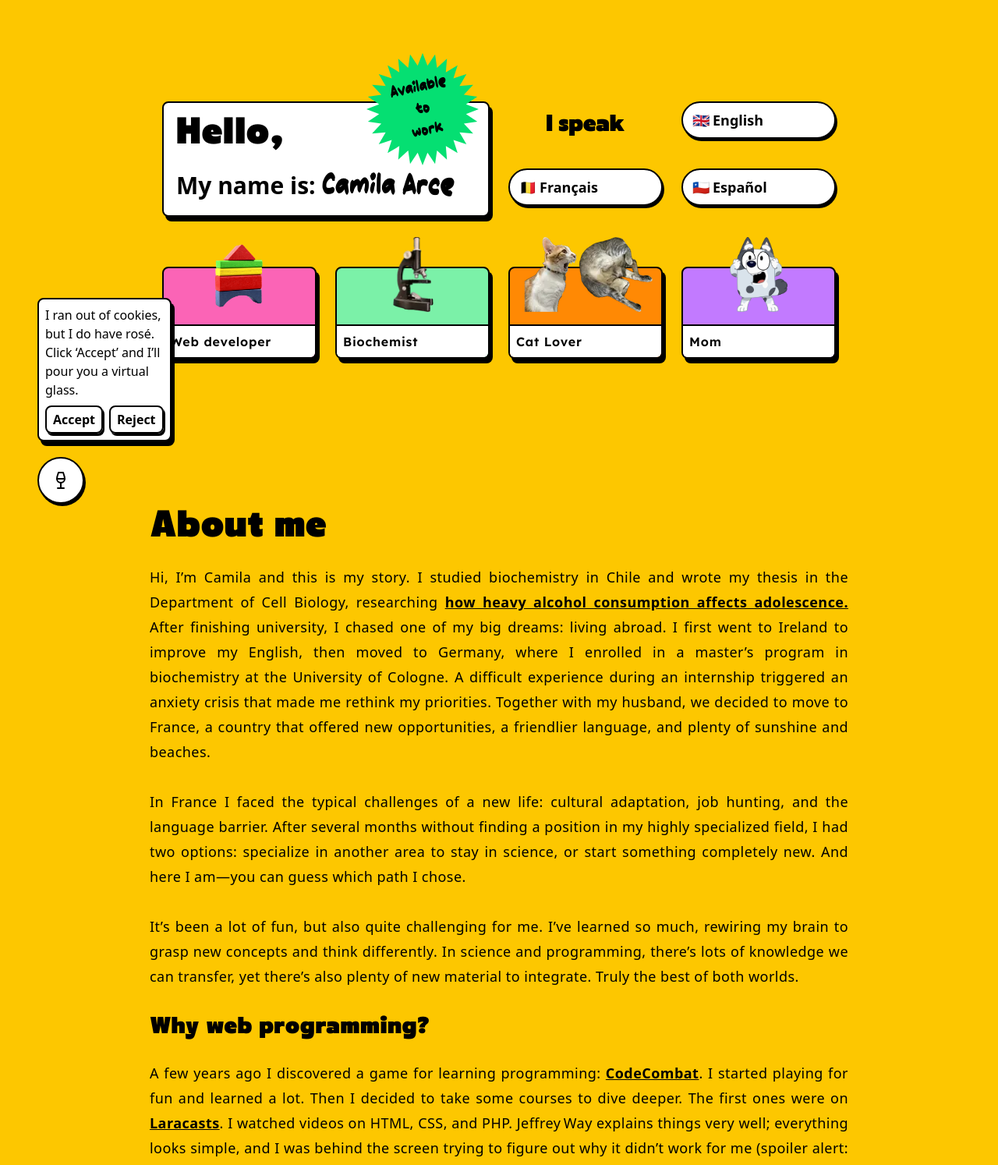
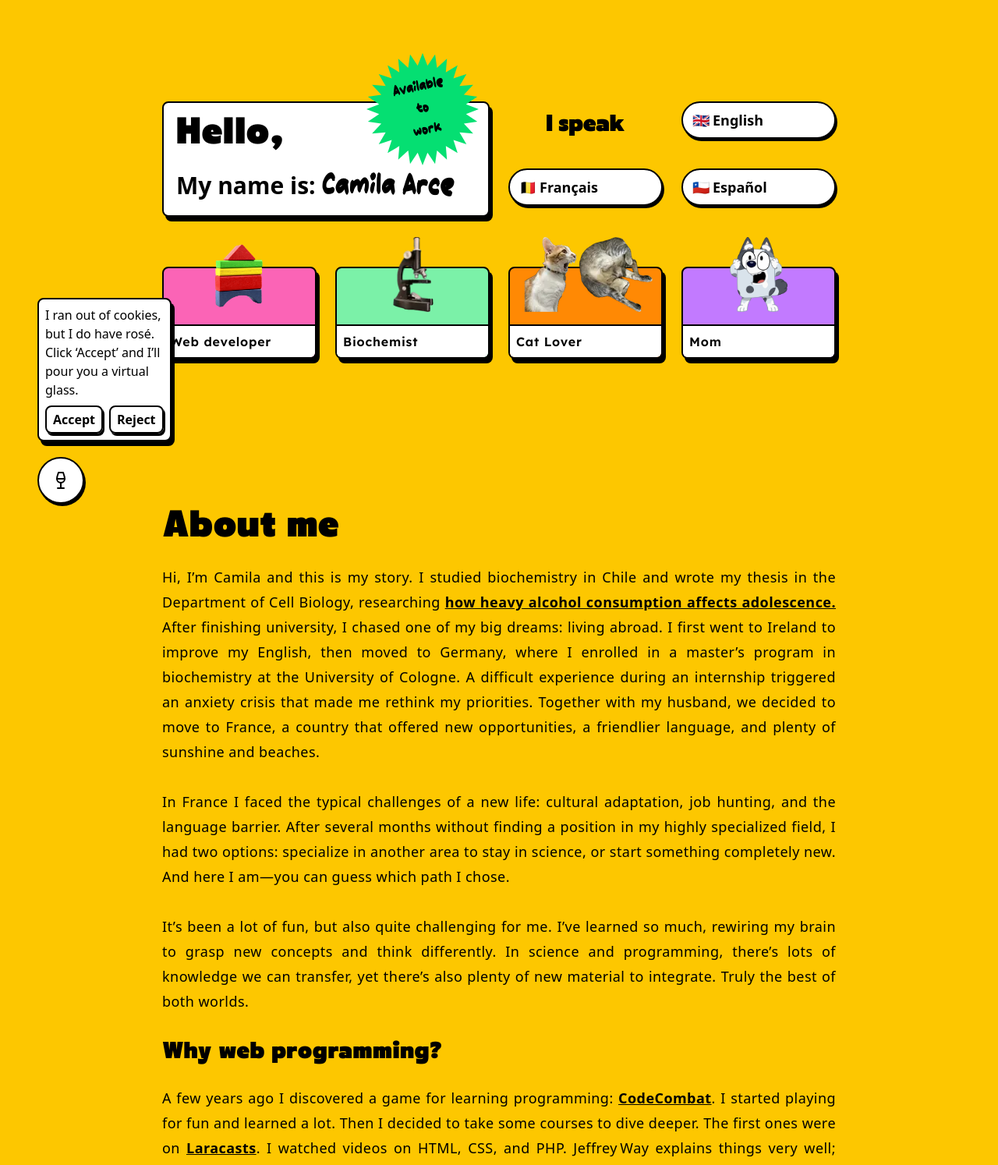
Before and after one commit to cararcel/camiarce.dev, an Astro site: page / in a window 1280 px wide. Shown: the part 106-1600 px from the top of the page at 78% size. Built offline with nearby package versions, Linux system fonts and the light colour scheme; Astro itself is replaced by a stand-in of ours.

Commit message:
fix-paddiing and fontsize

```diff
--- a/src/components/astro/content/AboutMe.astro
+++ b/src/components/astro/content/AboutMe.astro
@@ -9,7 +9,7 @@ import { getLangFromUrl, useTranslations } from '../../../i18n/utils';
 const t = useTranslations(getLangFromUrl(Astro.url));
 ---
 
-<section class="max-w-4xl mx-auto my-12 md:my-24">
+<section class="px-4 max-w-4xl mx-auto my-12 md:my-24">
     <h2 id="about-me" class="text-5xl mb-6 font-title font-black tracking-wide">
         {t('About me')}
     </h2>
--- a/src/components/astro/content/Banner.astro
+++ b/src/components/astro/content/Banner.astro
@@ -28,7 +28,7 @@ const t = useTranslations(getLangFromUrl(Astro.url));
                 class="animate-scale duration-100 transition absolute -top-16 right-3 starburst w-28 md:w-36 bg-green-400"
             >
                 <div
-                    class="flex justify-center items-center h-full w-full font-handwritten font-black text-lg md:text-xl text-center -rotate-12"
+                    class="flex justify-center items-center h-full w-full font-handwritten font-black text-sm text-center -rotate-12 md:text-lg"
                 >
                     {t('Available')}
                     <br />
```
